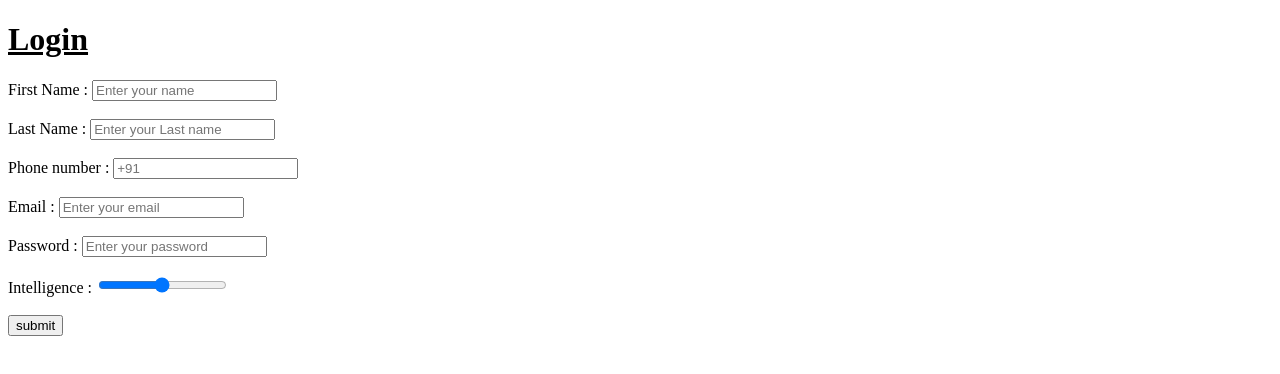
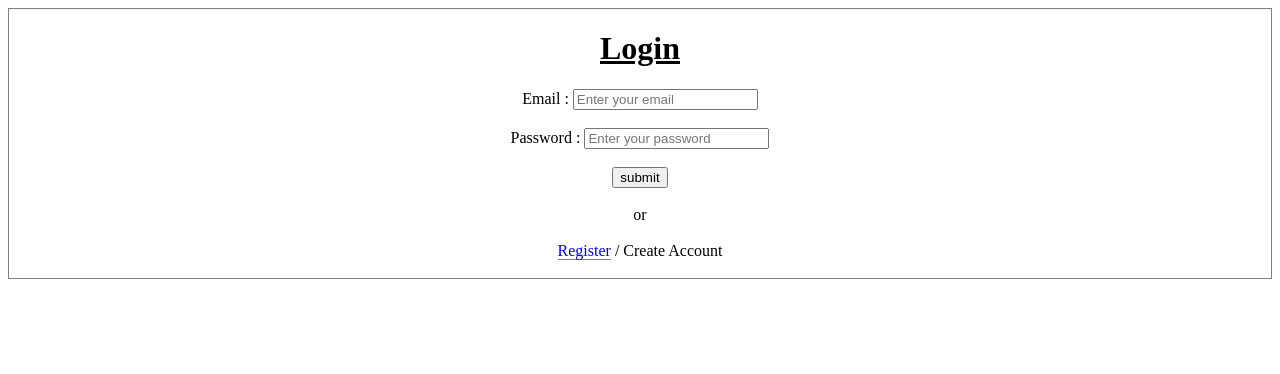
Before and after one commit to yuvaraj-04-fr/project, a plain HTML site: page login.html in a window 1280 px wide. Drawn offline with Linux system fonts and the light colour scheme.

Commit message:
Update login.html

```diff
--- a/login.html
+++ b/login.html
@@ -4,17 +4,28 @@
     <meta name="viewport" content="width=device-width, initial-scale=1.0">
     <title>Day 3</title>
 </head>
+<style>
+    .ali{
+        text-align: center;
+        border: 1px grey solid;
+    }
+    #des{
+        text-decoration: none;
+        color: blue;
+        border-bottom: 1px grey solid;
+        padding: 0px;
+    }
+</style>
 <body>
-    <form>
+    <form class="ali">
         <h1><u>Login</u></h1>
-        First Name : <input type="text" placeholder="Enter your name" required> <br><br>
-        Last Name : <input type="text" placeholder="Enter your Last name"><br><br>
 
-        Phone number : <input type="tel" placeholder="+91" maxlength="10"><br><br>
         Email : <input type="email" placeholder="Enter your email"><br><br>
         Password : <input type="password"placeholder="Enter your password" required><br><br>
-        Intelligence  : <input type="range" required><br><br>
-        <button>submit</button>
+
+        <button>submit</button><br><br>
+        or<br><br>
+        <a href="register.html" id="des">Register</a> / Create Account<br><br>
 
     </form><br><br>
 </head>
```
